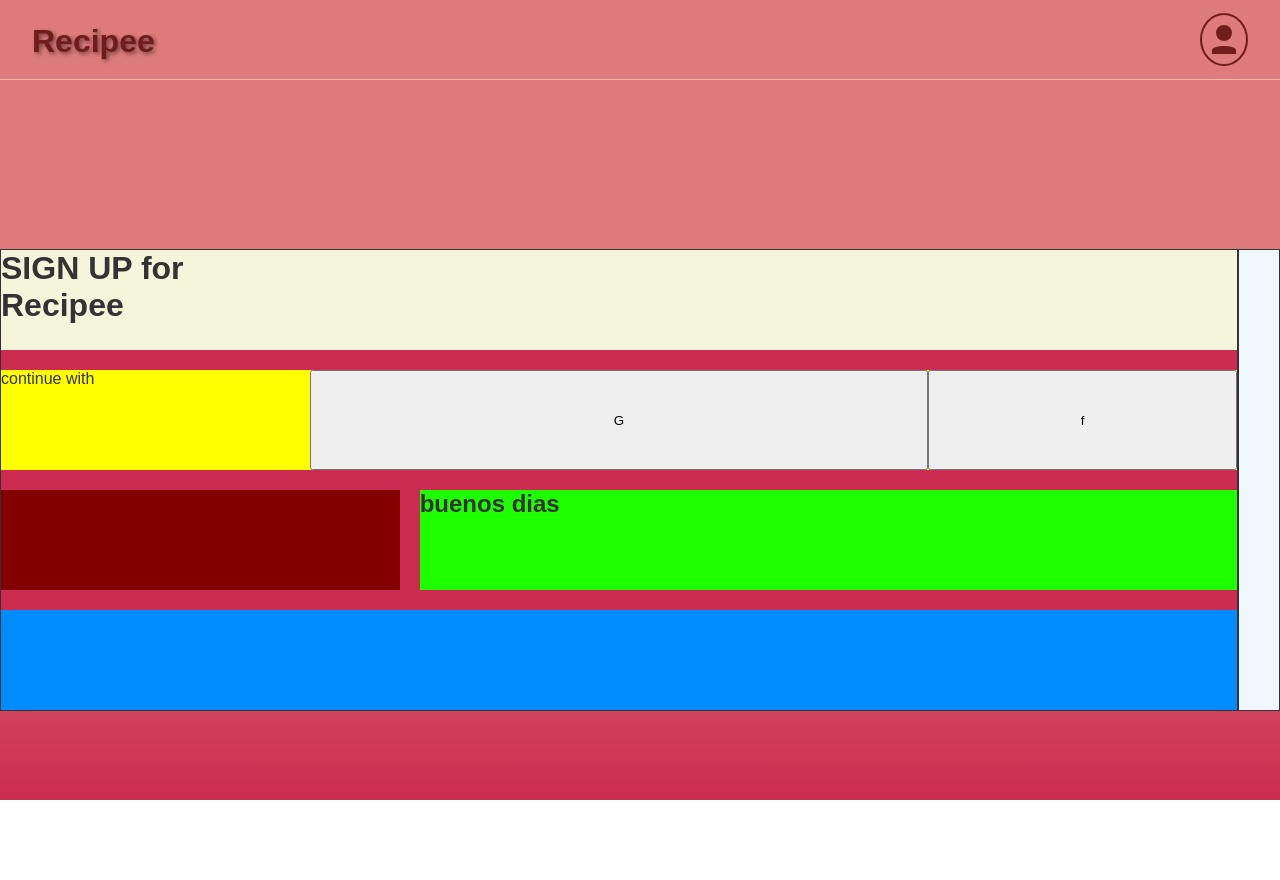
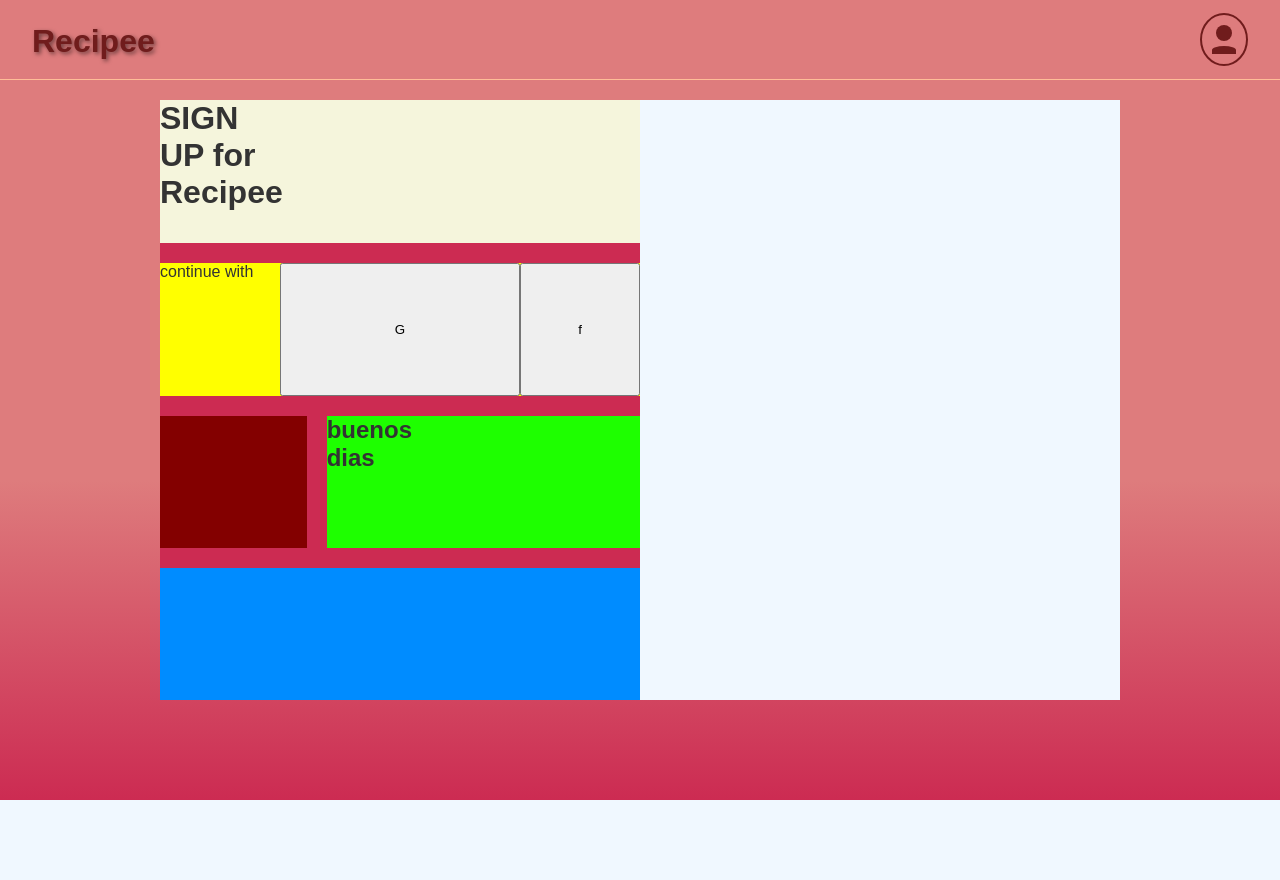
Before and after one commit to JashiRey/Recipee, a PHP site: page /html/login.html in a window 1280 px wide. After the commit the page ends 800 px from the top, so only its background shows below. Run offline with PHP 8.4, Linux system fonts and the light colour scheme.

Commit message:
cambio al nav, absolute para que no se mueva a la verga

```diff
--- a/styles/index.css
+++ b/styles/index.css
@@ -10,15 +10,23 @@ body {
   color: #333;
   width: 100%;
   height: 100vh;
+  display: flex;
+  align-items: center;
+  justify-content: space-around;
 }
 
 /*HEADER*/
+
 .container-title-login {
+  position: absolute;
+  top: 0;
+  width: 100%;
   height: 5em;
   display: flex;
   justify-content: space-between;
   border-bottom: 1px solid #ffbe98;
-  padding: .8rem 2rem;
+  padding: 0.8rem 2rem;
+  margin-bottom: 1rem;
 }
 
 .title {
@@ -44,6 +52,7 @@ body {
   color: #000;
   width: 100%;
   padding: 1.2rem;
+  text-decoration: none;
   display: flex;
   justify-content: center;
   align-items: center;
@@ -66,7 +75,6 @@ body {
   display: block;
 }
 
-
 /*USER*/
 .user-container {
   display: flex;
@@ -76,7 +84,7 @@ body {
   gap: 5px;
   padding: 10px;
   cursor: pointer;
-  border:2px solid #701c1c;
+  border: 2px solid #701c1c;
   border-radius: 70%;
 }
 
@@ -104,6 +112,7 @@ body {
 
 .landing-content {
   padding: 4%;
+
   text-align: center;
   color: #740938;
   display: flex;
@@ -161,7 +170,7 @@ body {
   .features {
     flex-direction: column;
     font-size: 20px;
-    justify-content: center;
+    justify-content: space-evenly;
     align-items: center;
   }
 
@@ -190,6 +199,4 @@ body {
 /*==================================================*/
 /*LOGIN*/
 
-
-
 /*DASHBOARD*/
--- a/styles/login.css
+++ b/styles/login.css
@@ -12,18 +12,24 @@ body {
   width: 100%;
   height: 100vh;
   overflow: hidden;
+  display: flex;
+  flex-direction: column;
+  align-items: center;
+  justify-content: center;
 }
 
 .main-container {
   display: flex;
   justify-content: center;
   align-items: center;
-  width: 100%;
-  height: 100%;
+  width: 75%;
+  height: 75%;
+  background-color: #333;
 }
 
 .main-container div {
-  border: 1px solid #333;
+  height: 100%;
+  width: 50%;
   display: grid;
   grid-template-columns: 1fr 1fr 1fr;
   grid-template-areas:
@@ -45,7 +51,6 @@ body {
   grid-template-columns: 1fr 2fr 1fr;
   grid-template-areas: "uno titulo dos";
 }
-
 
 .signup nav {
   background-color: rgb(255, 255, 0);
@@ -75,6 +80,6 @@ body {
   grid-template-columns: 1fr 2fr 1fr;
   grid-template-areas: "uno titulo dos";
 }
-  .login {
+.login {
   background-color: aliceblue;
 }
```
